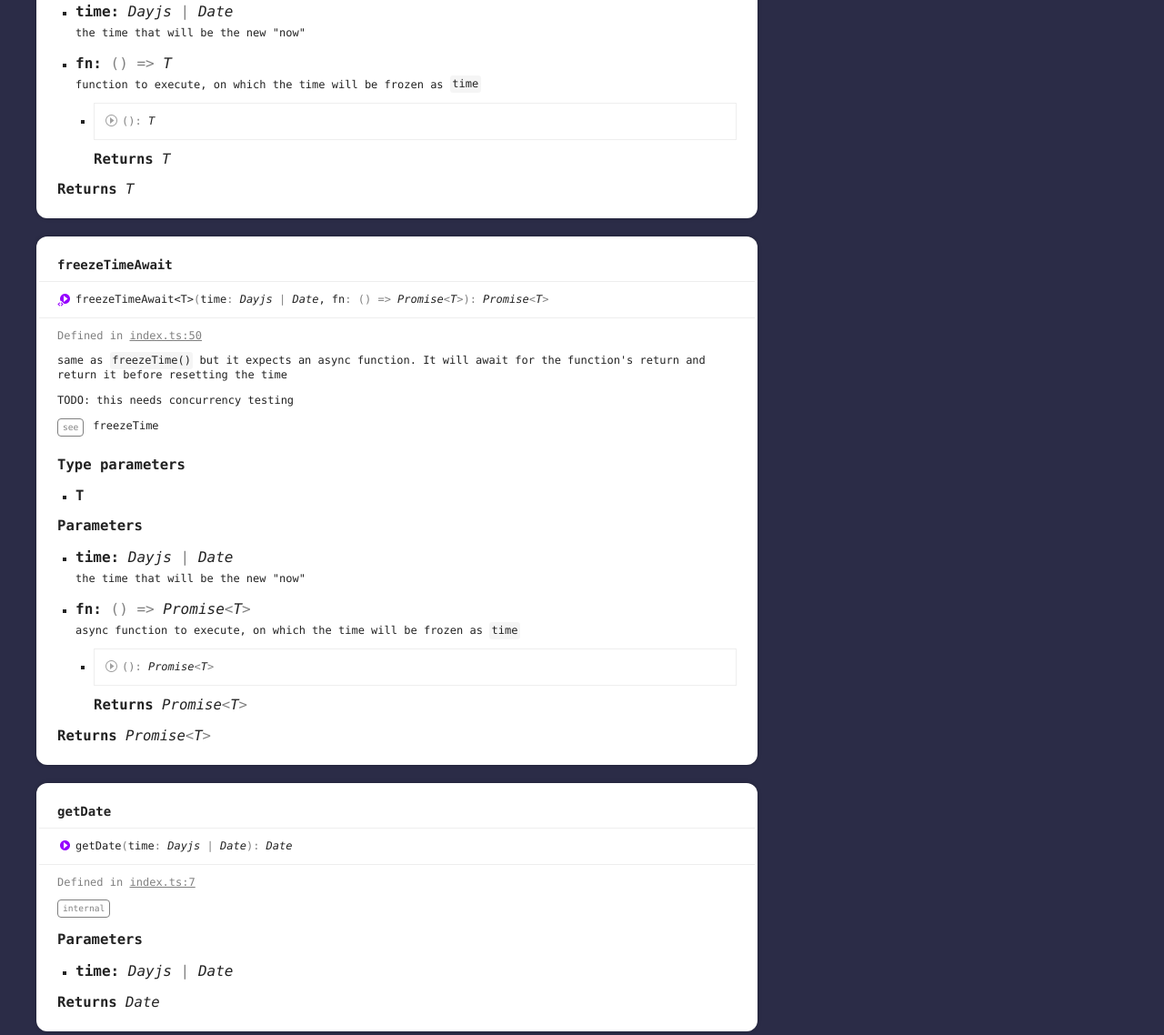
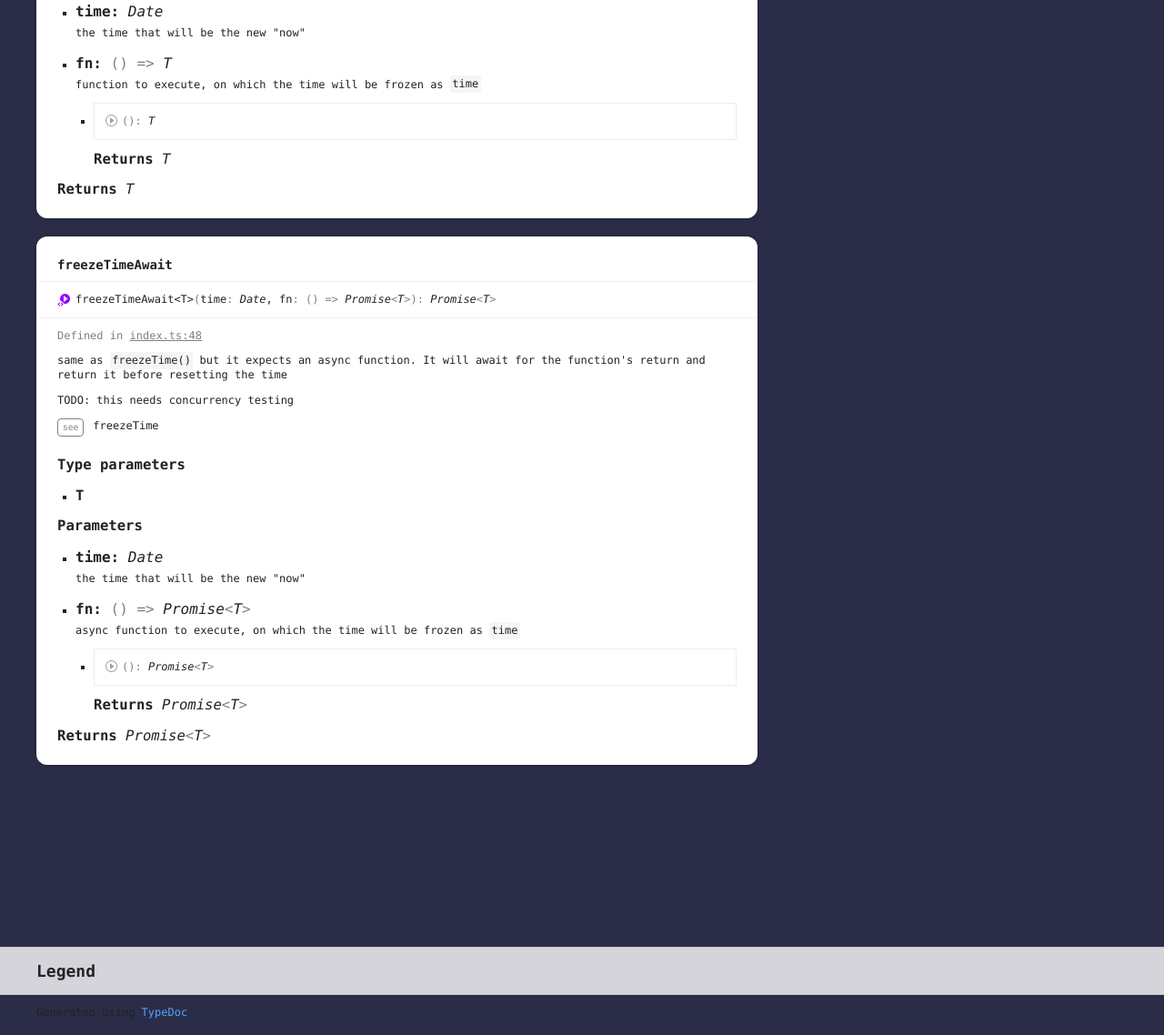
Before and after one commit to plandek-utils/ts-time-utils, a plain HTML site: page globals.html in a window 1280 px wide. Shown: the part 980-2118 px from the top of the page at 91% size. Drawn offline with Linux system fonts and the light colour scheme.

Commit message:
[ci skip] Updates

```diff
--- a/assets/js/search.json
+++ b/assets/js/search.json
@@ -1 +1 @@
-{"kinds":{"64":"Function"},"rows":[{"id":0,"kind":64,"name":"getDate","url":"globals.html#getdate","classes":"tsd-kind-function"},{"id":1,"kind":64,"name":"freezeTime","url":"globals.html#freezetime","classes":"tsd-kind-function tsd-has-type-parameter"},{"id":2,"kind":64,"name":"freezeTimeAwait","url":"globals.html#freezetimeawait","classes":"tsd-kind-function tsd-has-type-parameter"}],"index":{"version":"2.3.8","fields":["name","parent"],"fieldVectors":[["name/0",[0,9.808]],["parent/0",[]],["name/1",[1,9.808]],["parent/1",[]],["name/2",[2,9.808]],["parent/2",[]]],"invertedIndex":[["freezetime",{"_index":1,"name":{"1":{}},"parent":{}}],["freezetimeawait",{"_index":2,"name":{"2":{}},"parent":{}}],["getdate",{"_index":0,"name":{"0":{}},"parent":{}}]],"pipeline":[]}}
+{"kinds":{"64":"Function"},"rows":[{"id":0,"kind":64,"name":"freezeTime","url":"globals.html#freezetime","classes":"tsd-kind-function tsd-has-type-parameter"},{"id":1,"kind":64,"name":"freezeTimeAwait","url":"globals.html#freezetimeawait","classes":"tsd-kind-function tsd-has-type-parameter"}],"index":{"version":"2.3.8","fields":["name","parent"],"fieldVectors":[["name/0",[0,6.931]],["parent/0",[]],["name/1",[1,6.931]],["parent/1",[]]],"invertedIndex":[["freezetime",{"_index":0,"name":{"0":{}},"parent":{}}],["freezetimeawait",{"_index":1,"name":{"1":{}},"parent":{}}]],"pipeline":[]}}
--- a/globals.html
+++ b/globals.html
@@ -73,7 +73,6 @@
 							<ul class="tsd-index-list">
 								<li class="tsd-kind-function tsd-has-type-parameter"><a href="globals.html#freezetime" class="tsd-kind-icon">freeze<wbr>Time</a></li>
 								<li class="tsd-kind-function tsd-has-type-parameter"><a href="globals.html#freezetimeawait" class="tsd-kind-icon">freeze<wbr>Time<wbr>Await</a></li>
-								<li class="tsd-kind-function"><a href="globals.html#getdate" class="tsd-kind-icon">get<wbr>Date</a></li>
 							</ul>
 						</section>
 					</div>
@@ -85,13 +84,13 @@
 					<a name="freezetime" class="tsd-anchor"></a>
 					<h3>freeze<wbr>Time</h3>
 					<ul class="tsd-signatures tsd-kind-function tsd-has-type-parameter">
-						<li class="tsd-signature tsd-kind-icon">freeze<wbr>Time&lt;T&gt;<span class="tsd-signature-symbol">(</span>time<span class="tsd-signature-symbol">: </span><span class="tsd-signature-type">Dayjs</span><span class="tsd-signature-symbol"> | </span><span class="tsd-signature-type">Date</span>, fn<span class="tsd-signature-symbol">: </span><span class="tsd-signature-symbol">(</span><span class="tsd-signature-symbol">)</span><span class="tsd-signature-symbol"> =&gt; </span><span class="tsd-signature-type">T</span><span class="tsd-signature-symbol">)</span><span class="tsd-signature-symbol">: </span><span class="tsd-signature-type">T</span></li>
+						<li class="tsd-signature tsd-kind-icon">freeze<wbr>Time&lt;T&gt;<span class="tsd-signature-symbol">(</span>time<span class="tsd-signature-symbol">: </span><span class="tsd-signature-type">Date</span>, fn<span class="tsd-signature-symbol">: </span><span class="tsd-signature-symbol">(</span><span class="tsd-signature-symbol">)</span><span class="tsd-signature-symbol"> =&gt; </span><span class="tsd-signature-type">T</span><span class="tsd-signature-symbol">)</span><span class="tsd-signature-symbol">: </span><span class="tsd-signature-type">T</span></li>
 					</ul>
 					<ul class="tsd-descriptions">
 						<li class="tsd-description">
 							<aside class="tsd-sources">
 								<ul>
-									<li>Defined in <a href="https://github.com/plandek-utils/ts-time-utils/blob/145f61c/src/index.ts#L34">index.ts:34</a></li>
+									<li>Defined in <a href="https://github.com/plandek-utils/ts-time-utils/blob/807e4b5/src/index.ts#L26">index.ts:26</a></li>
 								</ul>
 							</aside>
 							<div class="tsd-comment tsd-typography">
@@ -122,7 +121,7 @@ renderTime() <span class="hljs-comment">// =&gt; logs "2019-03-21T12:21:13.010Z"
 							<h4 class="tsd-parameters-title">Parameters</h4>
 							<ul class="tsd-parameters">
 								<li>
-									<h5>time: <span class="tsd-signature-type">Dayjs</span><span class="tsd-signature-symbol"> | </span><span class="tsd-signature-type">Date</span></h5>
+									<h5>time: <span class="tsd-signature-type">Date</span></h5>
 									<div class="tsd-comment tsd-typography">
 										<p>the time that will be the new &quot;now&quot;</p>
 									</div>
@@ -154,13 +153,13 @@ renderTime() <span class="hljs-comment">// =&gt; logs "2019-03-21T12:21:13.010Z"
 					<a name="freezetimeawait" class="tsd-anchor"></a>
 					<h3>freeze<wbr>Time<wbr>Await</h3>
 					<ul class="tsd-signatures tsd-kind-function tsd-has-type-parameter">
-						<li class="tsd-signature tsd-kind-icon">freeze<wbr>Time<wbr>Await&lt;T&gt;<span class="tsd-signature-symbol">(</span>time<span class="tsd-signature-symbol">: </span><span class="tsd-signature-type">Dayjs</span><span class="tsd-signature-symbol"> | </span><span class="tsd-signature-type">Date</span>, fn<span class="tsd-signature-symbol">: </span><span class="tsd-signature-symbol">(</span><span class="tsd-signature-symbol">)</span><span class="tsd-signature-symbol"> =&gt; </span><span class="tsd-signature-type">Promise</span><span class="tsd-signature-symbol">&lt;</span><span class="tsd-signature-type">T</span><span class="tsd-signature-symbol">&gt;</span><span class="tsd-signature-symbol">)</span><span class="tsd-signature-symbol">: </span><span class="tsd-signature-type">Promise</span><span class="tsd-signature-symbol">&lt;</span><span class="tsd-signature-type">T</span><span class="tsd-signature-symbol">&gt;</span></li>
+						<li class="tsd-signature tsd-kind-icon">freeze<wbr>Time<wbr>Await&lt;T&gt;<span class="tsd-signature-symbol">(</span>time<span class="tsd-signature-symbol">: </span><span class="tsd-signature-type">Date</span>, fn<span class="tsd-signature-symbol">: </span><span class="tsd-signature-symbol">(</span><span class="tsd-signature-symbol">)</span><span class="tsd-signature-symbol"> =&gt; </span><span class="tsd-signature-type">Promise</span><span class="tsd-signature-symbol">&lt;</span><span class="tsd-signature-type">T</span><span class="tsd-signature-symbol">&gt;</span><span class="tsd-signature-symbol">)</span><span class="tsd-signature-symbol">: </span><span class="tsd-signature-type">Promise</span><span class="tsd-signature-symbol">&lt;</span><span class="tsd-signature-type">T</span><span class="tsd-signature-symbol">&gt;</span></li>
 					</ul>
 					<ul class="tsd-descriptions">
 						<li class="tsd-description">
 							<aside class="tsd-sources">
 								<ul>
-									<li>Defined in <a href="https://github.com/plandek-utils/ts-time-utils/blob/145f61c/src/index.ts#L50">index.ts:50</a></li>
+									<li>Defined in <a href="https://github.com/plandek-utils/ts-time-utils/blob/807e4b5/src/index.ts#L48">index.ts:48</a></li>
 								</ul>
 							</aside>
 							<div class="tsd-comment tsd-typography">
@@ -183,7 +182,7 @@ renderTime() <span class="hljs-comment">// =&gt; logs "2019-03-21T12:21:13.010Z"
 							<h4 class="tsd-parameters-title">Parameters</h4>
 							<ul class="tsd-parameters">
 								<li>
-									<h5>time: <span class="tsd-signature-type">Dayjs</span><span class="tsd-signature-symbol"> | </span><span class="tsd-signature-type">Date</span></h5>
+									<h5>time: <span class="tsd-signature-type">Date</span></h5>
 									<div class="tsd-comment tsd-typography">
 										<p>the time that will be the new &quot;now&quot;</p>
 									</div>
@@ -211,35 +210,6 @@ renderTime() <span class="hljs-comment">// =&gt; logs "2019-03-21T12:21:13.010Z"
 						</li>
 					</ul>
 				</section>
-				<section class="tsd-panel tsd-member tsd-kind-function">
-					<a name="getdate" class="tsd-anchor"></a>
-					<h3>get<wbr>Date</h3>
-					<ul class="tsd-signatures tsd-kind-function">
-						<li class="tsd-signature tsd-kind-icon">get<wbr>Date<span class="tsd-signature-symbol">(</span>time<span class="tsd-signature-symbol">: </span><span class="tsd-signature-type">Dayjs</span><span class="tsd-signature-symbol"> | </span><span class="tsd-signature-type">Date</span><span class="tsd-signature-symbol">)</span><span class="tsd-signature-symbol">: </span><span class="tsd-signature-type">Date</span></li>
-					</ul>
-					<ul class="tsd-descriptions">
-						<li class="tsd-description">
-							<aside class="tsd-sources">
-								<ul>
-									<li>Defined in <a href="https://github.com/plandek-utils/ts-time-utils/blob/145f61c/src/index.ts#L7">index.ts:7</a></li>
-								</ul>
-							</aside>
-							<div class="tsd-comment tsd-typography">
-								<dl class="tsd-comment-tags">
-									<dt data-tag-name="internal">internal</dt>
-									<dd data-tag-name="internal"></dd>
-								</dl>
-							</div>
-							<h4 class="tsd-parameters-title">Parameters</h4>
-							<ul class="tsd-parameters">
-								<li>
-									<h5>time: <span class="tsd-signature-type">Dayjs</span><span class="tsd-signature-symbol"> | </span><span class="tsd-signature-type">Date</span></h5>
-								</li>
-							</ul>
-							<h4 class="tsd-returns-title">Returns <span class="tsd-signature-type">Date</span></h4>
-						</li>
-					</ul>
-				</section>
 			</section>
 		</div>
 		<div class="col-4 col-menu menu-sticky-wrap menu-highlight">
@@ -258,9 +228,6 @@ renderTime() <span class="hljs-comment">// =&gt; logs "2019-03-21T12:21:13.010Z"
 					</li>
 					<li class=" tsd-kind-function tsd-has-type-parameter">
 						<a href="globals.html#freezetimeawait" class="tsd-kind-icon">freeze<wbr>Time<wbr>Await</a>
-					</li>
-					<li class=" tsd-kind-function">
-						<a href="globals.html#getdate" class="tsd-kind-icon">get<wbr>Date</a>
 					</li>
 				</ul>
 			</nav>
```
Also changed, not shown: index.html (+6 -5 lines).
